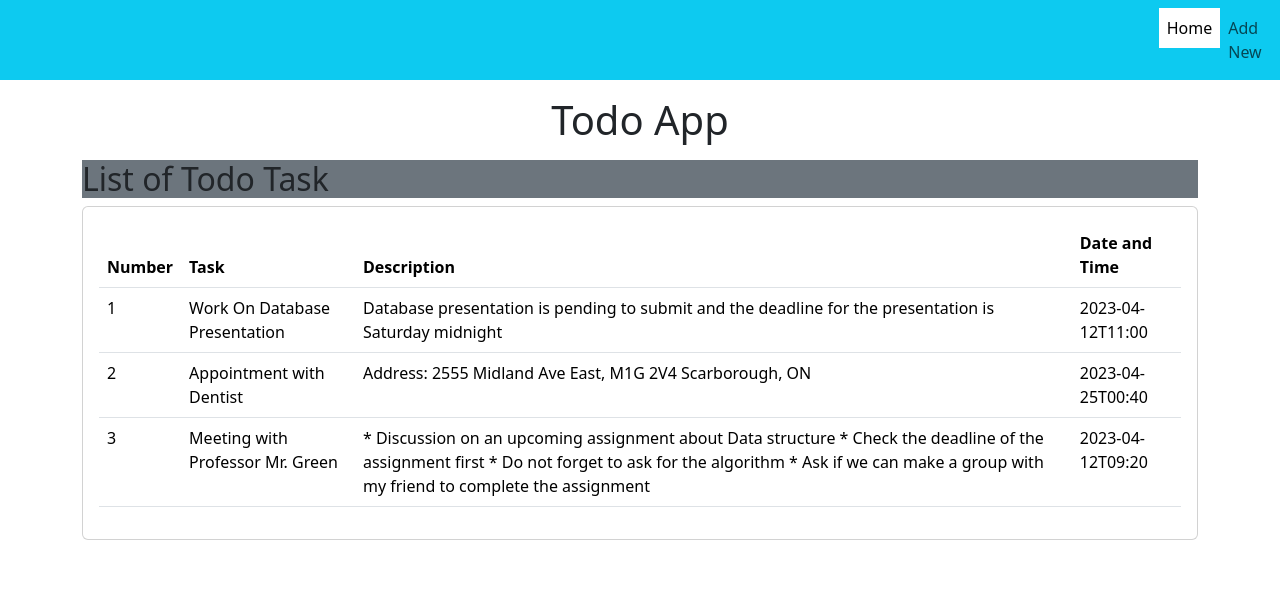
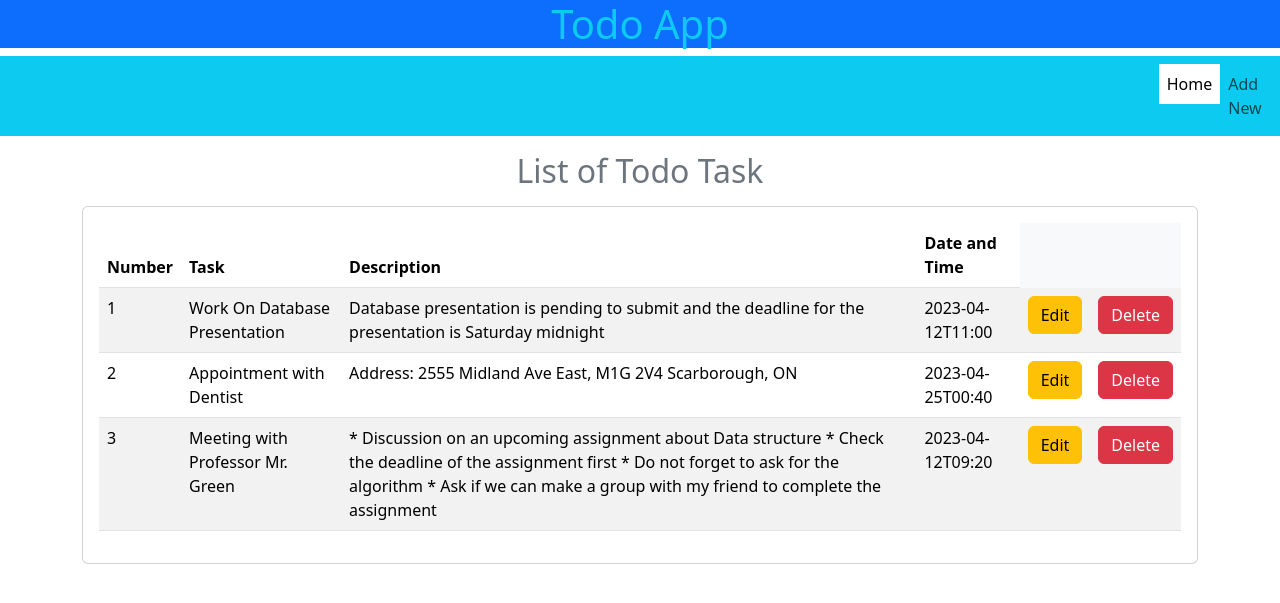
Before and after one commit to Ramankauldhar/TodoList, a Django app: page /TodoApp/ in a window 1280 px wide. Shown: the top 603 px of the page. Run offline with Django 4.2, Linux system fonts and the light colour scheme; data comes from the database, SQL or seed files in the repository; both versions use the stored data as it was after the commit.

Commit message:
V5: Delete fucntion is performed

```diff
--- a/TodoApp/urls.py
+++ b/TodoApp/urls.py
@@ -5,4 +5,5 @@ urlpatterns = [
     path("", home),
     path("home/",home),
     path("addList/",addList),
+    path("deleteList/<int:id>",deleteList),
 ]
--- a/TodoApp/views.py
+++ b/TodoApp/views.py
@@ -25,3 +25,8 @@ def addList(request):
         return redirect("/TodoApp/home")
 
     return render(request, "TodoApp/addList.html", {})
+
+def deleteList(request, id):
+    list = TodoList.objects.get(pk=id)
+    list.delete()
+    return redirect("/TodoApp/home")
--- a/templates/TodoApp/addList.html
+++ b/templates/TodoApp/addList.html
@@ -11,11 +11,12 @@
     <title>TodoApp</title>
   </head>
   <body>
+    <h1 class="text-center bg-primary text-info">Todo App</h1>
     {% include 'TodoApp/navigation.html' %}
-    <h1 class="text-center my-3">Add new Todo List</h1>
+    <h2 class="col-md-12 my-3 text-secondary text-center">Add new Todo List</h2>
     <div class = "container">
         <div class="row">
-            <div class="col-md-6">
+            <div class="col-md-12">
                 <div class="card bg-light">
                     <div class="card-body">
                         <form action="/TodoApp/addList/" method="POST">
--- a/templates/TodoApp/home.html
+++ b/templates/TodoApp/home.html
@@ -12,16 +12,16 @@
     <title>TodoApp</title>
   </head>
   <body>
+    <h1 class="text-center bg-primary text-info">Todo App</h1>
     {% include 'TodoApp/navigation.html' %}
-    <h1 class="text-center my-3">Todo App</h1>
 
     <div class="container">
       <div class="row">
         <div class="col-md-12">
-          <h2 class="col-md-12 bg-secondary">List of Todo Task</h2>
+          <h2 class="col-md-12 my-3 text-secondary text-center">List of Todo Task</h2>
           <div class="card">
             <div class="card-body">
-              <table class="table bg-light">
+              <table class="table bg-light table-striped">
                 <thead>
                   <th>Number</th>
                   <th>Task</th>
@@ -35,6 +35,12 @@
                     <td>{{l.task}}</td>
                     <td>{{l.description}}</td>
                     <td>{{l.date}}</td>
+                    <td>
+                      <a href="/TodoApp/updateList/{{l.id}}" class="btn btn-warning md-sm">Edit</a>
+                    </td>
+                    <td>
+                      <a href="/TodoApp/deleteList/{{l.id}}" class="btn btn-danger md-sm">Delete</a>
+                    </td>
                   </tr>
                   {% endfor %}
                 </tbody>
```
Also changed, not shown: db.sqlite3.
